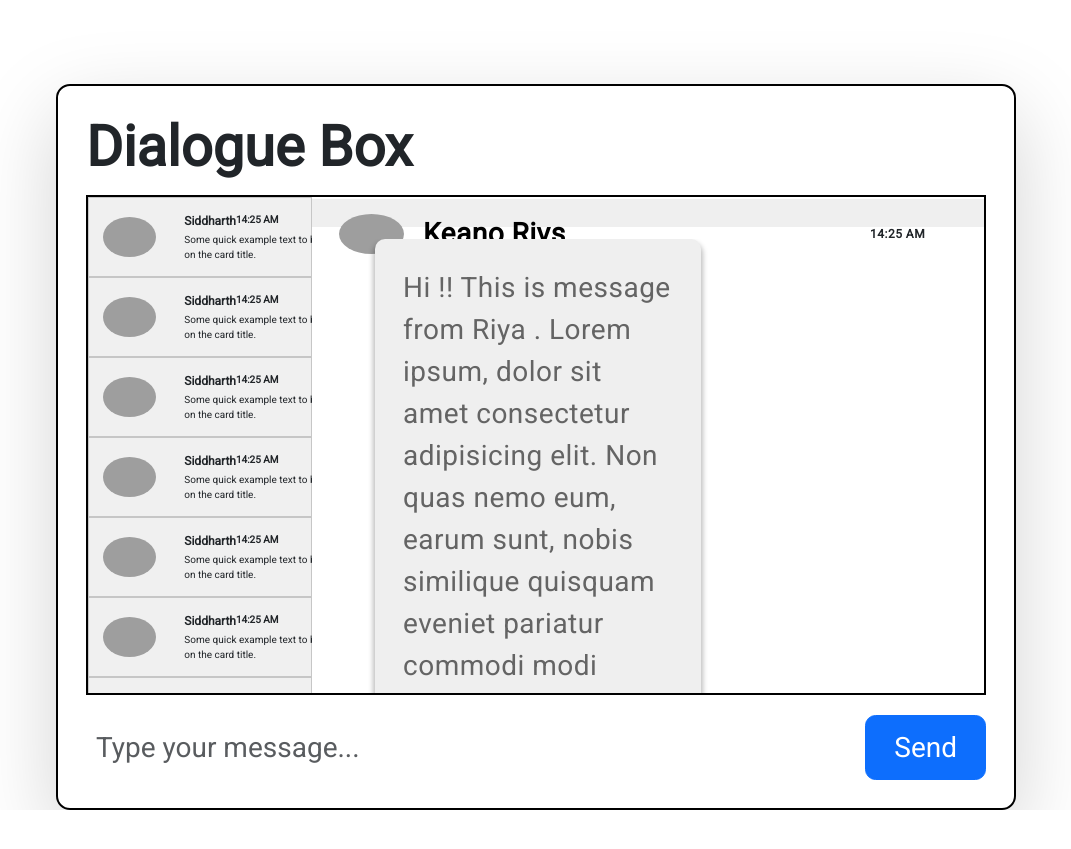
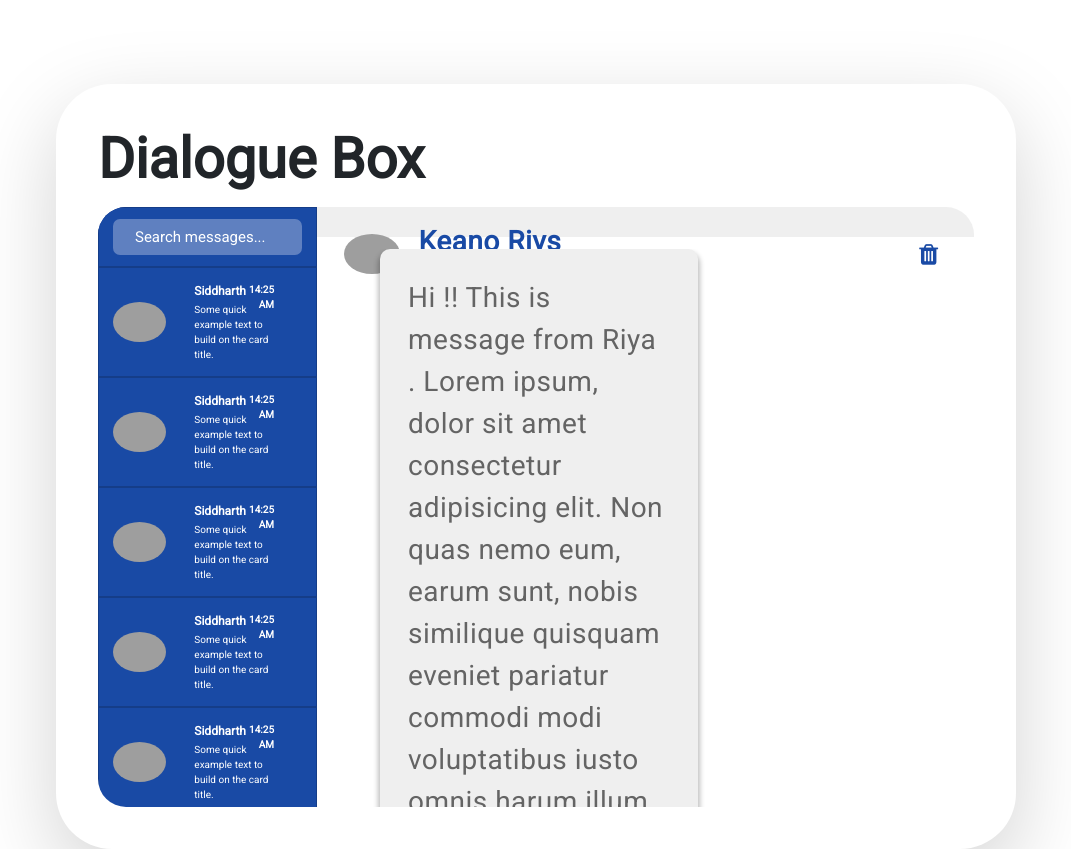
Before and after one commit to sidpd51/DialogueBox, a plain HTML site: page index.html in a window 1280 px wide. Shown: the whole page, without its empty margins (104-1175 px from the left). Before the commit the page ends 810 px from the top, so only its background shows below. Drawn offline with nearby package versions, Linux system fonts and the light colour scheme; grey boxes are pictures that could not be loaded.

Commit message:
make changes

```diff
--- a/index.html
+++ b/index.html
@@ -7,16 +7,21 @@
     <title>Chat Interface</title>
     <link href="https://cdn.jsdelivr.net/npm/bootstrap@5.3.3/dist/css/bootstrap.min.css" rel="stylesheet"
         integrity="sha384-QWTKZyjpPEjISv5WaRU9OFeRpok6YctnYmDr5pNlyT2bRjXh0JMhjY6hW+ALEwIH" crossorigin="anonymous">
+    <link rel="stylesheet" href="https://cdnjs.cloudflare.com/ajax/libs/font-awesome/4.7.0/css/font-awesome.min.css">
     <link rel="stylesheet" href="styles.css">
 </head>
 
 <body>
-    <div class="master container-fluid w-75 mt-5 p-3 rounded-3 shadow-lg">
+    <div class="master container-fluid w-75 mt-5 p-4 rounded-5 shadow-lg">
         <header class="header">
             <h3 class="h2 fw-semibold">Dialogue Box</h3>
         </header>
-        <main id="chat-window" class="d-flex justify-content-between p-0">
+        <main id="chat-window" class="rounded-4 d-flex justify-content-between p-0">
             <div id="users" class="users overflow-y-scroll w-25 text-light">
+                <div class="card d-flex flex-row px-2 py-2 my-0 align-items-center rounded-0 search-container w-100">
+                    <input type="text" class="search-input w-100 border-0 rounded-1 px-2 py-1"
+                        placeholder="Search messages...">
+                </div>
                 <div class="card d-flex flex-row px-2 py-2 my-0 align-items-center rounded-0">
                     <img width="40" height="40"
                         src="https://encrypted-tbn1.gstatic.com/images?q=tbn:ANd9GcRDUGe2ydTmgNV728U-Dr8lci7M0r_yFCXGJzquFcT9PEXDr6IMwWNHSKhm0l8P3xbChaxa"
@@ -24,7 +29,7 @@
                     <div class="card-body py-0">
                         <div class="d-flex flex-row justify-content-between user-header">
                             <p class="card-title fw-semibold mb-0 fs-12">Siddharth</p>
-                            <p class="fw-semibold last-seen fs-10">14:25 AM</p>
+                            <p class="fw-semibold last-seen fs-10 text-end">14:25 AM</p>
                         </div>
                         <p class="card-text fs-10">Some quick example text to build on the card title.</p>
                     </div>
@@ -36,7 +41,7 @@
                     <div class="card-body py-0">
                         <div class="d-flex flex-row justify-content-between user-header">
                             <p class="card-title fw-semibold mb-0 fs-12">Siddharth</p>
-                            <p class="fw-semibold last-seen fs-10">14:25 AM</p>
+                            <p class="fw-semibold last-seen fs-10 text-end">14:25 AM</p>
                         </div>
                         <p class="card-text fs-10">Some quick example text to build on the card title.</p>
                     </div>
@@ -48,7 +53,7 @@
                     <div class="card-body py-0">
                         <div class="d-flex flex-row justify-content-between user-header">
                             <p class="card-title fw-semibold mb-0 fs-12">Siddharth</p>
-                            <p class="fw-semibold last-seen fs-10">14:25 AM</p>
+                            <p class="fw-semibold last-seen fs-10 text-end">14:25 AM</p>
                         </div>
                         <p class="card-text fs-10">Some quick example text to build on the card title.</p>
                     </div>
@@ -60,7 +65,7 @@
                     <div class="card-body py-0">
                         <div class="d-flex flex-row justify-content-between user-header">
                             <p class="card-title fw-semibold mb-0 fs-12">Siddharth</p>
-                            <p class="fw-semibold last-seen fs-10">14:25 AM</p>
+                            <p class="fw-semibold last-seen fs-10 text-end">14:25 AM</p>
                         </div>
                         <p class="card-text fs-10">Some quick example text to build on the card title.</p>
                     </div>
@@ -72,7 +77,7 @@
                     <div class="card-body py-0">
                         <div class="d-flex flex-row justify-content-between user-header">
                             <p class="card-title fw-semibold mb-0 fs-12">Siddharth</p>
-                            <p class="fw-semibold last-seen fs-10">14:25 AM</p>
+                            <p class="fw-semibold last-seen fs-10 text-end">14:25 AM</p>
                         </div>
                         <p class="card-text fs-10">Some quick example text to build on the card title.</p>
                     </div>
@@ -84,7 +89,7 @@
                     <div class="card-body py-0">
                         <div class="d-flex flex-row justify-content-between user-header">
                             <p class="card-title fw-semibold mb-0 fs-12">Siddharth</p>
-                            <p class="fw-semibold last-seen fs-10">14:25 AM</p>
+                            <p class="fw-semibold last-seen fs-10 text-end">14:25 AM</p>
                         </div>
                         <p class="card-text fs-10">Some quick example text to build on the card title.</p>
                     </div>
@@ -96,7 +101,7 @@
                     <div class="card-body py-0">
                         <div class="d-flex flex-row justify-content-between user-header">
                             <p class="card-title fw-semibold mb-0 fs-12">Siddharth</p>
-                            <p class="fw-semibold last-seen fs-10">14:25 AM</p>
+                            <p class="fw-semibold last-seen fs-10 text-end">14:25 AM</p>
                         </div>
                         <p class="card-text fs-10">Some quick example text to build on the card title.</p>
                     </div>
@@ -108,7 +113,7 @@
                     <div class="card-body py-0">
                         <div class="d-flex flex-row justify-content-between user-header">
                             <p class="card-title fw-semibold mb-0 fs-12">Siddharth</p>
-                            <p class="fw-semibold last-seen fs-10">14:25 AM</p>
+                            <p class="fw-semibold last-seen fs-10 text-end">14:25 AM</p>
                         </div>
                         <p class="card-text fs-10">Some quick example text to build on the card title.</p>
                     </div>
@@ -120,7 +125,7 @@
                     <div class="card-body py-0">
                         <div class="d-flex flex-row justify-content-between user-header">
                             <p class="card-title fw-semibold mb-0 fs-12">Siddharth</p>
-                            <p class="fw-semibold last-seen fs-10">14:25 AM</p>
+                            <p class="fw-semibold last-seen fs-10 text-end">14:25 AM</p>
                         </div>
                         <p class="card-text fs-10">Some quick example text to build on the card title.</p>
                     </div>
@@ -130,11 +135,16 @@
                 <!-- msg-header section starts -->
                 <div class="msg-header p-2">
                     <div class="container1 d-flex flex-row align-items-center w-100">
-                        <img src="https://encrypted-tbn1.gstatic.com/images?q=tbn:ANd9GcRDUGe2ydTmgNV728U-Dr8lci7M0r_yFCXGJzquFcT9PEXDr6IMwWNHSKhm0l8P3xbChaxa" class="msgimg me-2" />
-                        <div class="active">
-                            <p class="m-0">Keano Rivs</p>
+                        <img src="https://encrypted-tbn1.gstatic.com/images?q=tbn:ANd9GcRDUGe2ydTmgNV728U-Dr8lci7M0r_yFCXGJzquFcT9PEXDr6IMwWNHSKhm0l8P3xbChaxa"
+                            class="msgimg me-2" />
+                        <div class="active d-flex justify-content-between w-100">
+                            <div>
+                                <p class="m-0">Keano Rivs</p>
+                                <p class="last-seen-active m-0 fw-semibold">last seen at 14:25 AM</p>
+                            </div>
+                            <button type="button" class="btn dlt-btn"><i class="fa fa-trash"
+                                    style="font-size:24px"></i></button>
                         </div>
-                        <p class="last-seen m-0 fw-semibold ms-auto">14:25 AM</p>
                     </div>
                 </div>
                 <!-- msg-header section ends -->
@@ -205,12 +215,20 @@
                         </div>
                     </div>
                 </div>
+
+                <div class="msg-bottom d-flex flex-row justify-content-between align-items-center px-3">
+                    <input type="text" class="form-control msg-text px-3" id="message-text"
+                        placeholder="Type your message...">
+                    <button class="btn btn-primary rounded-5 px-3 py-1 btn-sm" id="send-button">Send</button>
+                </div>
+
+
             </div>
         </main>
-        <div id="message-input" class="d-flex flex-row justify-content-between ">
+        <!-- <div id="message-input" class="d-flex flex-row justify-content-between ">
             <input type="text" class="form-control msg-text" id="message-text" placeholder="Type your message...">
             <button class="btn btn-primary py-0 px-3" id="send-button">Send</button>
-        </div>
+        </div> -->
     </div>
 </body>
 <script src="https://cdn.jsdelivr.net/npm/bootstrap@5.3.3/dist/js/bootstrap.bundle.min.js"
--- a/styles.css
+++ b/styles.css
@@ -1,13 +1,24 @@
 @import url('https://fonts.googleapis.com/css2?family=Roboto&display=swap');
+
+
+
 * {
   box-sizing: border-box;
   font-family: 'Roboto', sans-serif;
+}
+
+body {
 }
 
 /* Styling the main container */
 .container {
   margin: auto;
   letter-spacing: 0.5px;
+}
+
+.users {
+  position: relative;
+  background-color:#0C2E84;
 }
 
 img {
@@ -40,11 +51,29 @@ img {
   margin: 0;
 }
 
+/* search input*/
+.search-container {
+  height: 60px;
+  position: sticky;
+  top: 0;
+  z-index: 99;
+}
+
+.search-input {
+  background-color: #5F80C0;
+  color: whitesmoke;
+  font-size: 15px;
+}
+
+.search-input::placeholder {
+  color: white;
+  padding: 8px;
+}
+
 /* styling user-name */
 .active {
-  width: 150px;
   float: left;
-  color: black;
+  color: #194AA5;
   font-weight: bold;
   margin: 0 0 0 5px;
   height: 10%;
@@ -53,8 +82,18 @@ img {
 
 .last-seen {
   font-size: 12px;
-  width: 100px;
+  color: #ffffff;
 }
+
+.last-seen-active {
+  font-size: 12px;
+  color: #495057;
+}
+
+.dlt-btn {
+  color: #194AA5;
+}
+
 /* Styling the inbox */
 .chat-page {
   padding: 0;
@@ -73,7 +112,7 @@ img {
 }
 
 .msg-page {
-  max-height: 402px;
+  max-height: 464.5px;
   overflow-y: auto;
 }
 
@@ -168,7 +207,8 @@ received-chats-img {
 }
 
 .received-msg-inbox p {
-  background: #efefef none repeat scroll 0 0;
+  /* background: #efefef none repeat scroll 0 0; */
+  background-color: #EFEFEF;
   border-radius: 10px;
   color: #646464;
   font-size: 12px;
@@ -195,8 +235,9 @@ p {
 }
 
 .outgoing-chats-msg p {
-  background-color: #3a12ff;
-  background-image: linear-gradient(45deg, #ee087f 0%, #DD2A7B 25%, #9858ac 50%, #8134AF 75%, #515BD4 100%);
+  /* background-color: #3a12ff; */
+  /* background-image: linear-gradient(45deg, #ee087f 0%, #DD2A7B 25%, #9858ac 50%, #8134AF 75%, #515BD4 100%); */
+  background-color: #194AA5;
   color: #fff;
   border-radius: 10px;
   font-size: 12px;
@@ -264,14 +305,13 @@ p {
 }
 
 #chat-window {
-  height: 500px;
+  height: 600px;
   overflow-y: auto;
-  border: 2px solid black;
   padding: 10px;
 }
 
 .master {
-  border: 2px solid black;
+  box-shadow: 10px 10px 10px rgba(0, 0, 0, 0.562);
 }
 
 .message {
@@ -324,13 +364,15 @@ p {
 }
 
 .card {
-  background-color: #F0F0F0;
+  /* background-color: #F0F0F0; */
+  background-color: #194AA5;
   transition: background-color 0.3s ease;
+  color: white;
 }
 
 .card:hover {
   cursor: pointer;
-  background-color: #FFFADD;
+  background-color: #0C2E84;
 }
 
 #chat-messages::-webkit-scrollbar { width: 0 !important }
```
